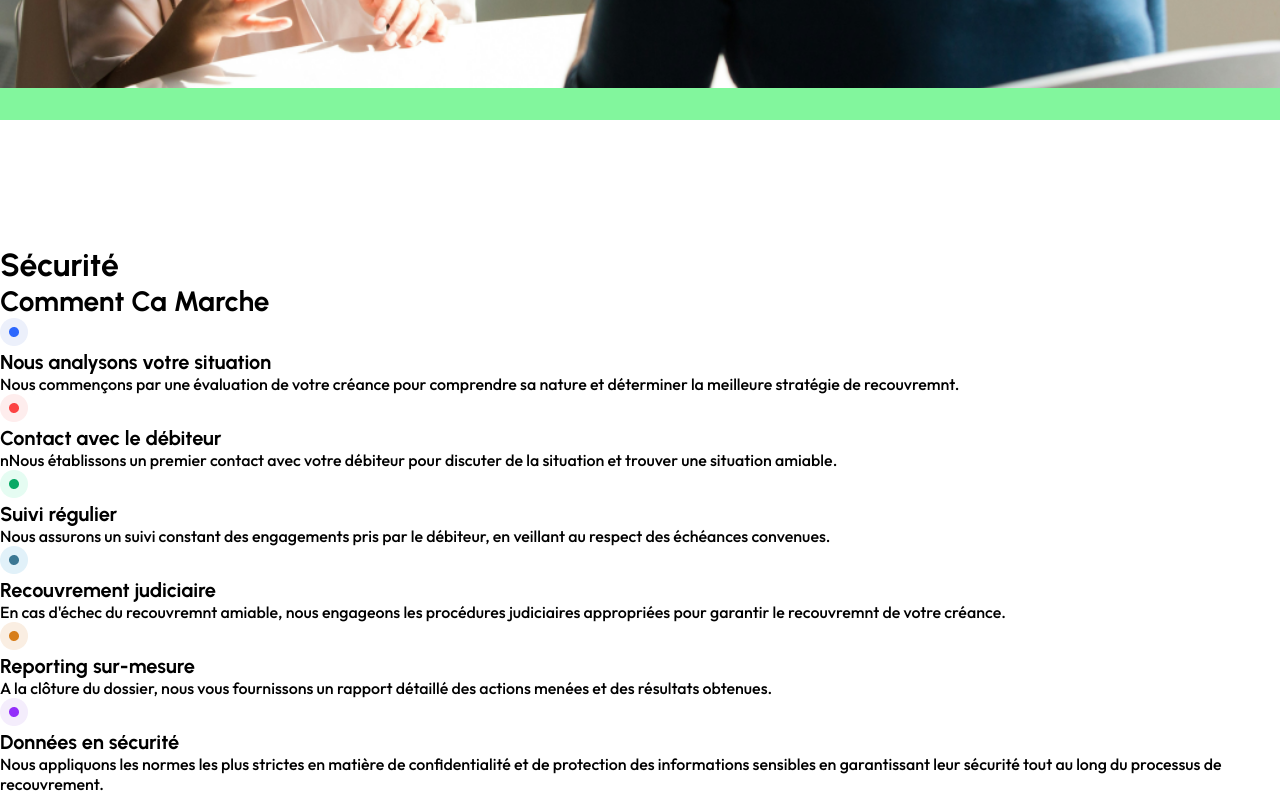
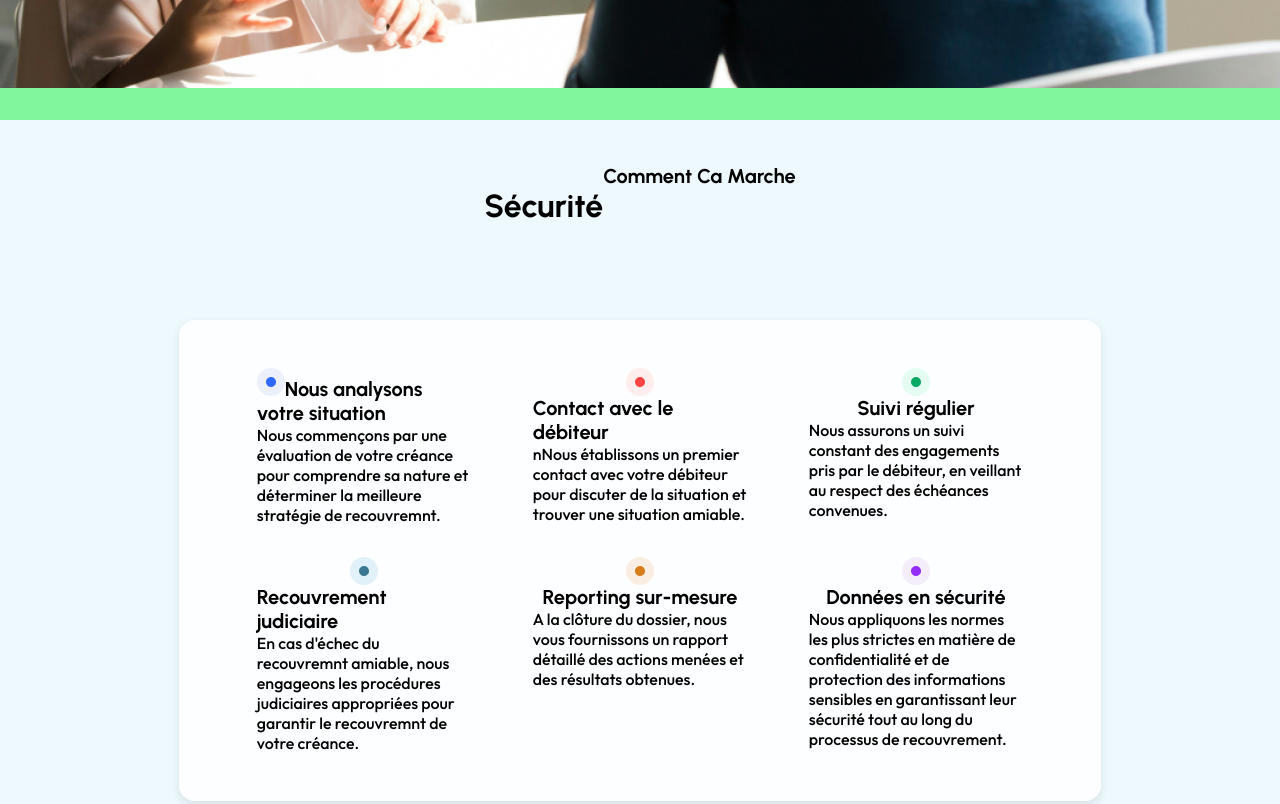
Before and after one commit to SostellPRO/renovYnov, a plain HTML site: page index.html in a window 1280 px wide. Shown: the part 2280-3084 px from the top of the page. Drawn offline with Linux system fonts and the light colour scheme; a web font is replaced by a local one.

Commit message:
solution encours

```diff
--- a/index.html
+++ b/index.html
@@ -8,6 +8,7 @@
     <link rel="stylesheet" href="./styles/Accueil/01accueilHeader.css" />
     <link rel="stylesheet" href="./styles/Accueil/02accueilSolution.css" />
     <link rel="stylesheet" href="./styles/Accueil/03accueilPrestation.css" />
+    <link rel="stylesheet" href="./styles/Accueil/04accueilSécurité.css" />
   </head>
   <body>
     <section class="presentation">
@@ -152,9 +153,12 @@
 
         <div class="tuto__partie-basse">
           <div class="tuto__card-container">
+            <div class="tuto__card-container1">
               <div class="tuto__card">
-              <img src="./Images/Icones/Bollet_bleu.png" alt="" />
-              <h4>Nous analysons votre situation</h4>
+                <h4>
+                  <img src="./Images/Icones/Bollet_bleu.png" alt="" />Nous
+                  analysons votre situation
+                </h4>
                 <p>
                   Nous commençons par une évaluation de votre créance pour
                   comprendre sa nature et déterminer la meilleure stratégie de
@@ -178,13 +182,15 @@
                   débiteur, en veillant au respect des échéances convenues.
                 </p>
               </div>
+            </div>
+            <div class="tuto__card-container2">
               <div class="tuto__card">
                 <img src="./Images/Icones/Bollet_vert-foncé.png" alt="" />
                 <h4>Recouvrement judiciaire</h4>
                 <p>
                   En cas d'échec du recouvremnt amiable, nous engageons les
-                procédures judiciaires appropriées pour garantir le recouvremnt
-                de votre créance.
+                  procédures judiciaires appropriées pour garantir le
+                  recouvremnt de votre créance.
                 </p>
               </div>
               <div class="tuto__card">
@@ -204,6 +210,7 @@
                   garantissant leur sécurité tout au long du processus de
                   recouvrement.
                 </p>
+              </div>
             </div>
           </div>
         </div>
--- /dev/null
+++ b/styles/Accueil/04accueilSécurité.css
@@ -0,0 +1,73 @@
+.tuto_container {
+  height: 100vh;
+  width: 100vw;
+  background-color: var(--colorv7);
+}
+
+.tuto__partie-haute {
+  height: 20%;
+  display: flex;
+  justify-content: center;
+  align-items: center;
+  text-align: center;
+}
+
+.tuto__partie-haute h2 {
+  display: flex;
+  flex-direction: column;
+  margin-top: 2rem;
+  margin-bottom: 1.25rem;
+}
+
+.tuto__partie-haute h3 {
+  display: flex;
+  margin-bottom: 3rem;
+  font-size: 1.25rem;
+}
+
+.tuto__partie-basse {
+  height: 70%;
+  width: 80%;
+  margin: auto;
+  background-color: var(--colorv7);
+}
+
+.tuto__card-container1 {
+  display: flex;
+  margin: auto;
+  justify-content: space-evenly;
+}
+.tuto__card-container2 {
+  display: flex;
+  margin: auto;
+  justify-content: space-evenly;
+}
+.tuto__card-container {
+  background-color: rgba(255, 255, 255, 0.9);
+  width: 90%;
+
+  padding: 2rem;
+  border-radius: 1rem;
+  box-shadow: 0 4px 10px rgba(0, 0, 0, 0.1);
+  z-index: 2;
+}
+
+.tuto__card {
+  position: relative;
+  width: 25%;
+  display: flex;
+  flex-direction: column;
+  align-items: center;
+  margin: 1rem;
+}
+
+.tuto__card::before {
+  content: attr(data-number);
+  position: absolute;
+  top: 10px;
+  left: 10px;
+  font-size: 4rem;
+  font-weight: bold;
+  color: rgba(0, 0, 0, 0.1);
+  z-index: -1;
+}
```
Lines whose indentation alone changed are shown as unchanged.
